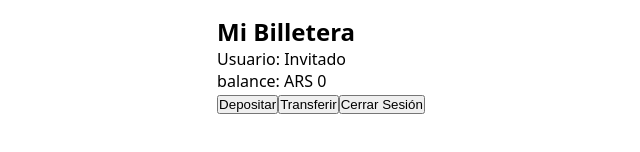
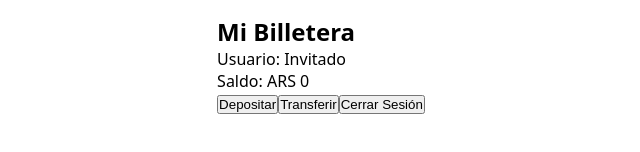
Before and after one commit to VictorMoyan0/Wallet, a React (Vite) app: page /#/menu in a window 1280 px wide. Shown: the part 336-488 px from the top of the page, without its empty margins (319-959 px from the left). Built offline with nearby package versions, Linux system fonts and the light colour scheme.

Commit message:
change 'balance' for 'saldo'

```diff
--- a/src/components/Menu.jsx
+++ b/src/components/Menu.jsx
@@ -22,7 +22,7 @@ function Menu() {
             <div className="menu-options">
                 <h2>Mi Billetera</h2>
                 <p>Usuario: {user?.user ?? "Invitado"}</p>
-                <p>balance: ARS {user?.balance ?? 0}</p>
+                <p>Saldo: ARS {user?.balance ?? 0}</p>
                 <button onClick={() => setShowDeposit(true)}>Depositar</button>
                 <button>Transferir</button>
                 <ButtonLogout />
```
